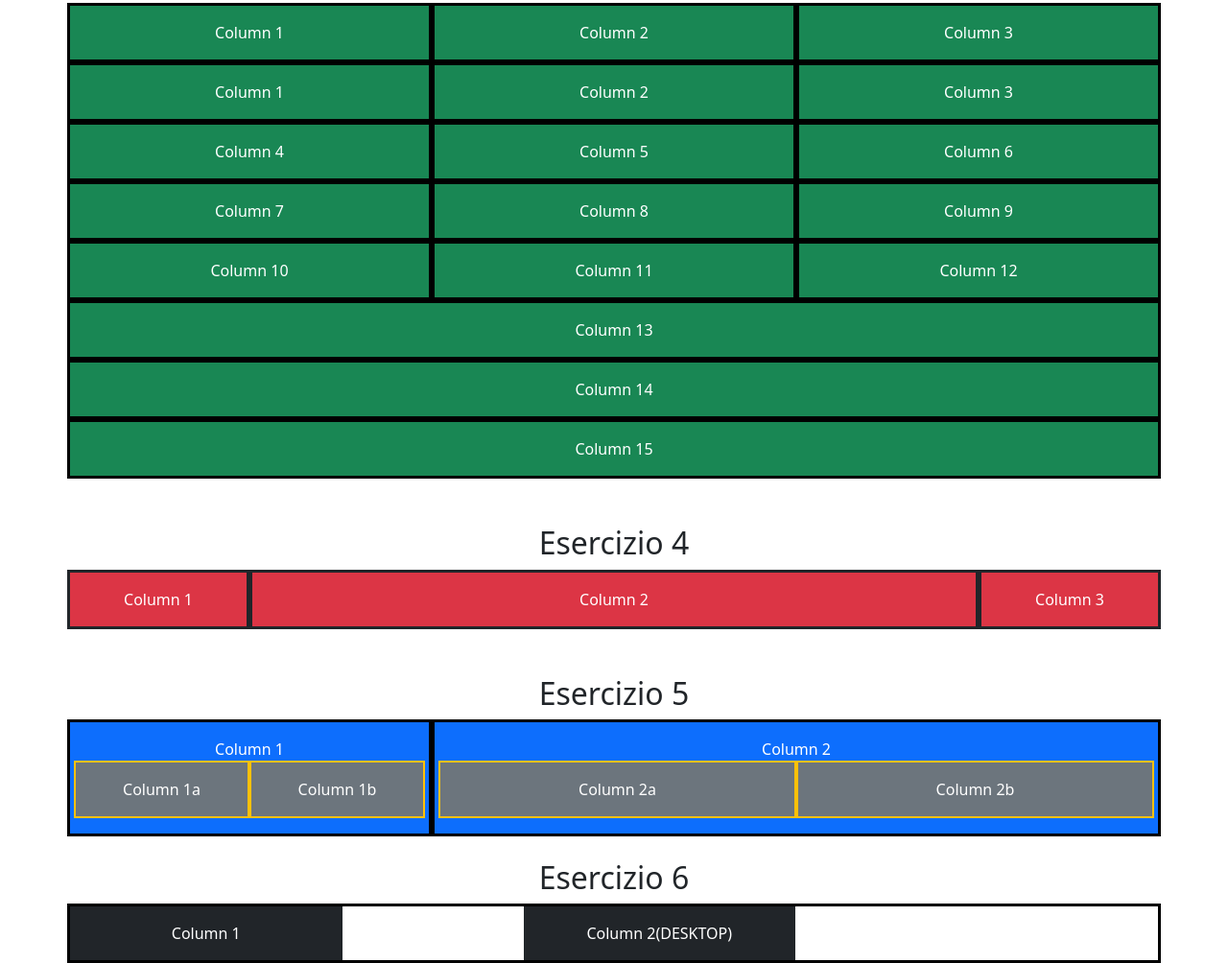
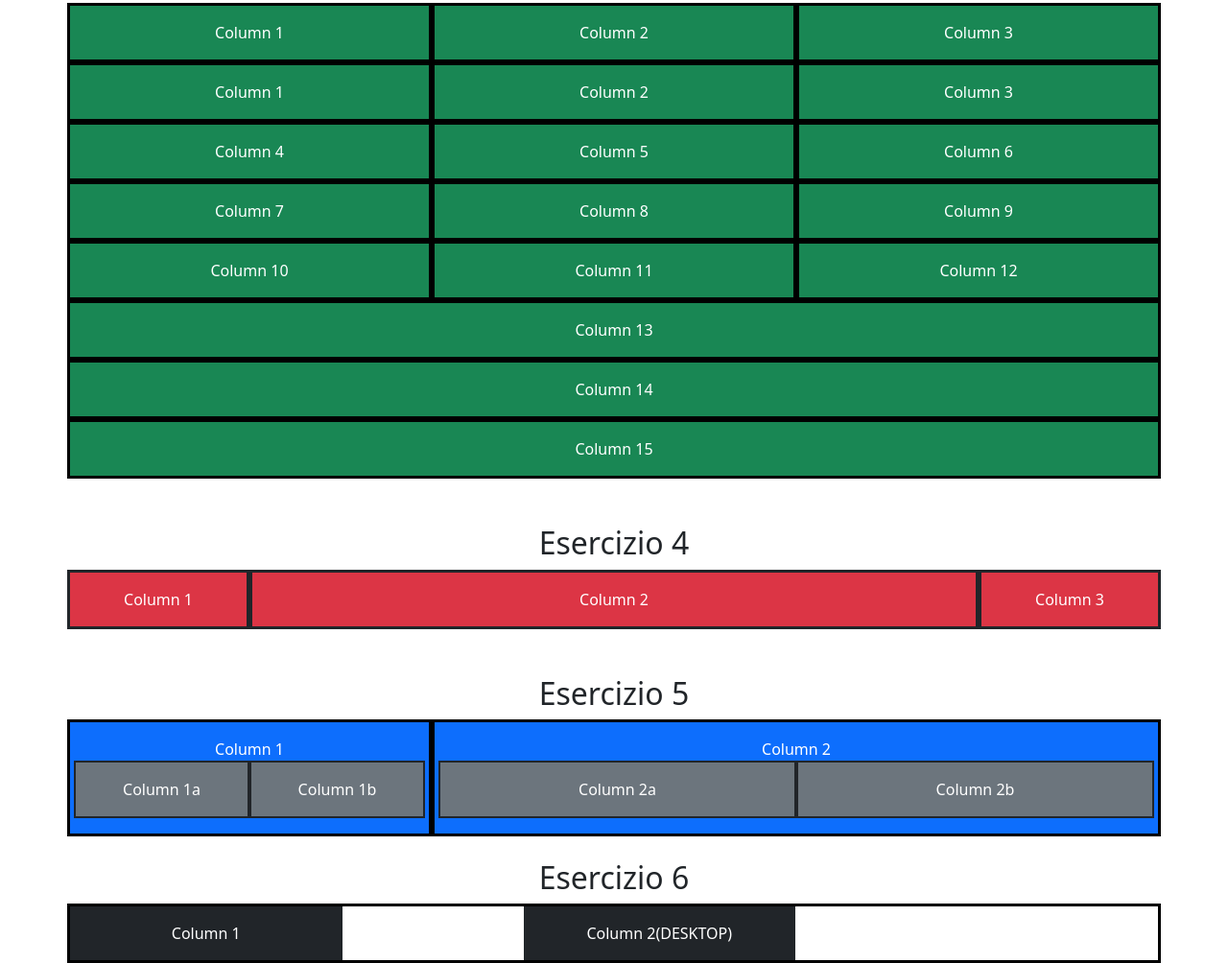
Before and after one commit to fildrew/BOOTSTRAP-D1, a plain HTML site: page index.html in a window 1280 px wide. Shown: the part 500-1504 px from the top of the page at 96% size. Drawn offline with nearby package versions, Linux system fonts and the light colour scheme.

Commit message:
BOOTSTRAP-D1

```diff
--- a/index.html
+++ b/index.html
@@ -97,16 +97,16 @@
             <div class="col-xl-4 bg-primary p-3 border border-3 border-black text-white">
                 Column 1
                <div class="row">
-                    <div class="col-xl-6 p-3 bg-secondary border border-warning border-2">Column 1a</div>
-                    <div class="col-xl-6 p-3 bg-secondary border border-warning border-2">Column 1b</div>
+                    <div class="col-xl-6 p-3 bg-secondary border border-dark border-2">Column 1a</div>
+                    <div class="col-xl-6 p-3 bg-secondary border border-dark border-2">Column 1b</div>
                </div>
             </div>
 
              <div class="col-xl-8 bg-primary p-3 border border-3 border-black text-white">
                 Column 2
                <div class="row">
-                    <div class="col-xl-6 p-3 bg-secondary border border-warning border-2">Column 2a</div>
-                    <div class="col-xl-6 p-3 bg-secondary border border-warning border-2">Column 2b</div>
+                    <div class="col-xl-6 p-3 bg-secondary border border-dark border-2">Column 2a</div>
+                    <div class="col-xl-6 p-3 bg-secondary border border-dark border-2">Column 2b</div>
                </div>
             </div>
         </div>
```
